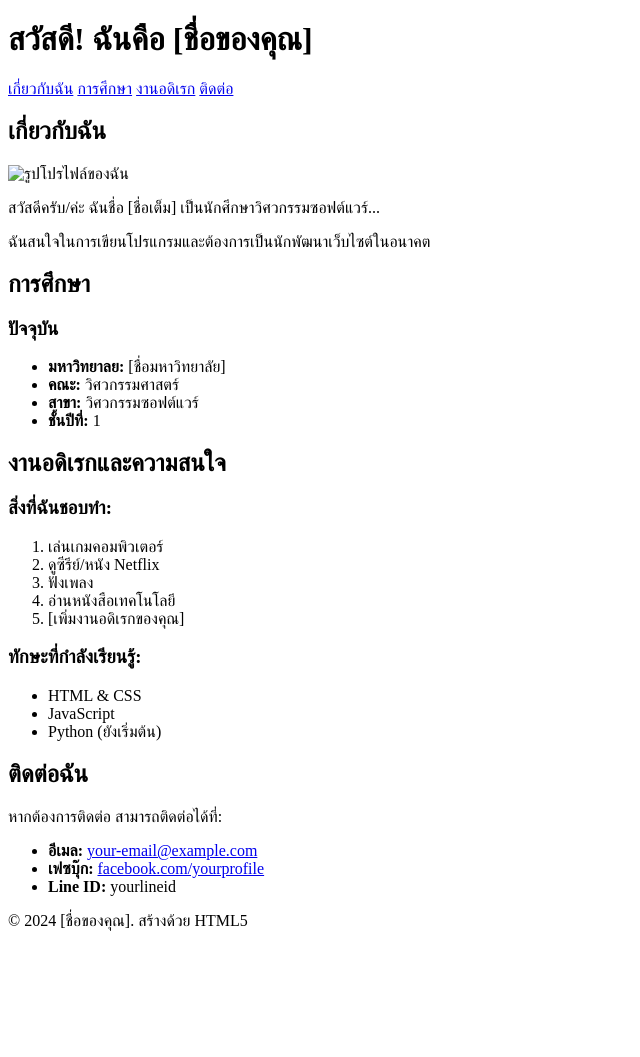
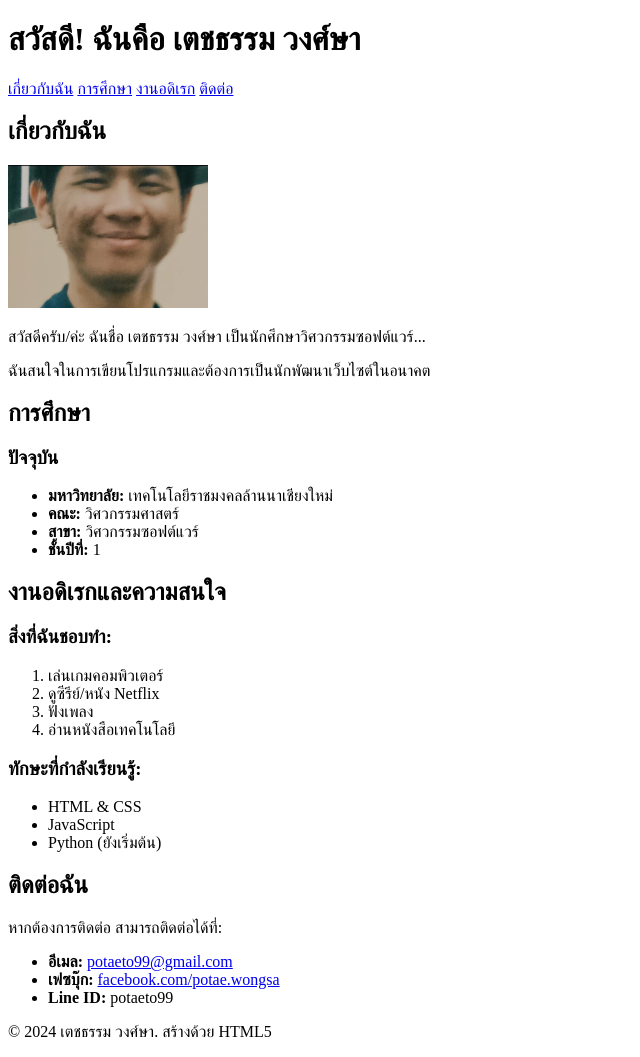
Before and after one commit to techatum/engce301-2_68, a plain HTML site: page week4/index.html in a window 1280 px wide. Shown: the whole page, without its empty margins (0-640 px from the left). Before the commit the page ends 946 px from the top, so only its background shows below. Drawn offline with Linux system fonts and the light colour scheme.

Commit message:
week4 updated

```diff
--- a/week4/index.html
+++ b/week4/index.html
@@ -3,11 +3,11 @@
 <head>
     <meta charset="UTF-8">
     <meta name="viewport" content="width=device-width, initial-scale=1.0">
-    <title>แนะนำตัว - [ชื่อของคุณ]</title>
+    <title>แนะนำตัว - เตชธรรม วงศ์ษา</title>
 </head>
 <body>
     <header>
-        <h1>สวัสดี! ฉันคือ [ชื่อของคุณ]</h1>
+        <h1>สวัสดี! ฉันคือ เตชธรรม วงศ์ษา</h1>
         <nav>
             <a href="#about">เกี่ยวกับฉัน</a>
             <a href="#education">การศึกษา</a>
@@ -19,8 +19,8 @@
     <main>
         <section id="about">
             <h2>เกี่ยวกับฉัน</h2>
-            <img src="images/profile.jpg" alt="รูปโปรไฟล์ของฉัน" width="200">
-            <p>สวัสดีครับ/ค่ะ ฉันชื่อ [ชื่อเต็ม] เป็นนักศึกษาวิศวกรรมซอฟต์แวร์...</p>
+            <img src="images/profile-pic.jpg" alt="รูปโปรไฟล์ของฉัน" width="200">
+            <p>สวัสดีครับ/ค่ะ ฉันชื่อ เตชธรรม วงศ์ษา เป็นนักศึกษาวิศวกรรมซอฟต์แวร์...</p>
             <p>ฉันสนใจในการเขียนโปรแกรมและต้องการเป็นนักพัฒนาเว็บไซต์ในอนาคต</p>
         </section>
 
@@ -28,7 +28,7 @@
             <h2>การศึกษา</h2>
             <h3>ปัจจุบัน</h3>
             <ul>
-                <li><strong>มหาวิทยาลย:</strong> [ชื่อมหาวิทยาลัย]</li>
+                <li><strong>มหาวิทยาลัย:</strong> เทคโนโลยีราชมงคลล้านนาเชียงใหม่</li>
                 <li><strong>คณะ:</strong> วิศวกรรมศาสตร์</li>
                 <li><strong>สาขา:</strong> วิศวกรรมซอฟต์แวร์</li>
                 <li><strong>ชั้นปีที่:</strong> 1</li>
@@ -43,7 +43,7 @@
                 <li>ดูซีรีย์/หนัง Netflix</li>
                 <li>ฟังเพลง</li>
                 <li>อ่านหนังสือเทคโนโลยี</li>
-                <li>[เพิ่มงานอดิเรกของคุณ]</li>
+                <!--<li>[เพิ่มงานอดิเรกของคุณ]</li>-->
             </ol>
 
             <h3>ทักษะที่กำลังเรียนรู้:</h3>
@@ -58,15 +58,15 @@
             <h2>ติดต่อฉัน</h2>
             <p>หากต้องการติดต่อ สามารถติดต่อได้ที่:</p>
             <ul>
-                <li><strong>อีเมล:</strong> <a href="mailto:your-email@example.com">your-email@example.com</a></li>
-                <li><strong>เฟซบุ๊ก:</strong> <a href="https://facebook.com/yourprofile" target="_blank">facebook.com/yourprofile</a></li>
-                <li><strong>Line ID:</strong> yourlineid</li>
+                <li><strong>อีเมล:</strong> <a href="mailto:potaeto99@gmail.com">potaeto99@gmail.com</a></li>
+                <li><strong>เฟซบุ๊ก:</strong> <a href="https://www.facebook.com/potae.wongsa" target="_blank">facebook.com/potae.wongsa</a></li>
+                <li><strong>Line ID:</strong> potaeto99</li>
             </ul>
         </section>
     </main>
 
     <footer>
-        <p>&copy; 2024 [ชื่อของคุณ]. สร้างด้วย HTML5</p>
+        <p>&copy; 2024 เตชธรรม วงศ์ษา. สร้างด้วย HTML5</p>
     </footer>
 </body>
 </html>
```
Also changed, not shown: week4/images/profile-pic.jpg (added).
